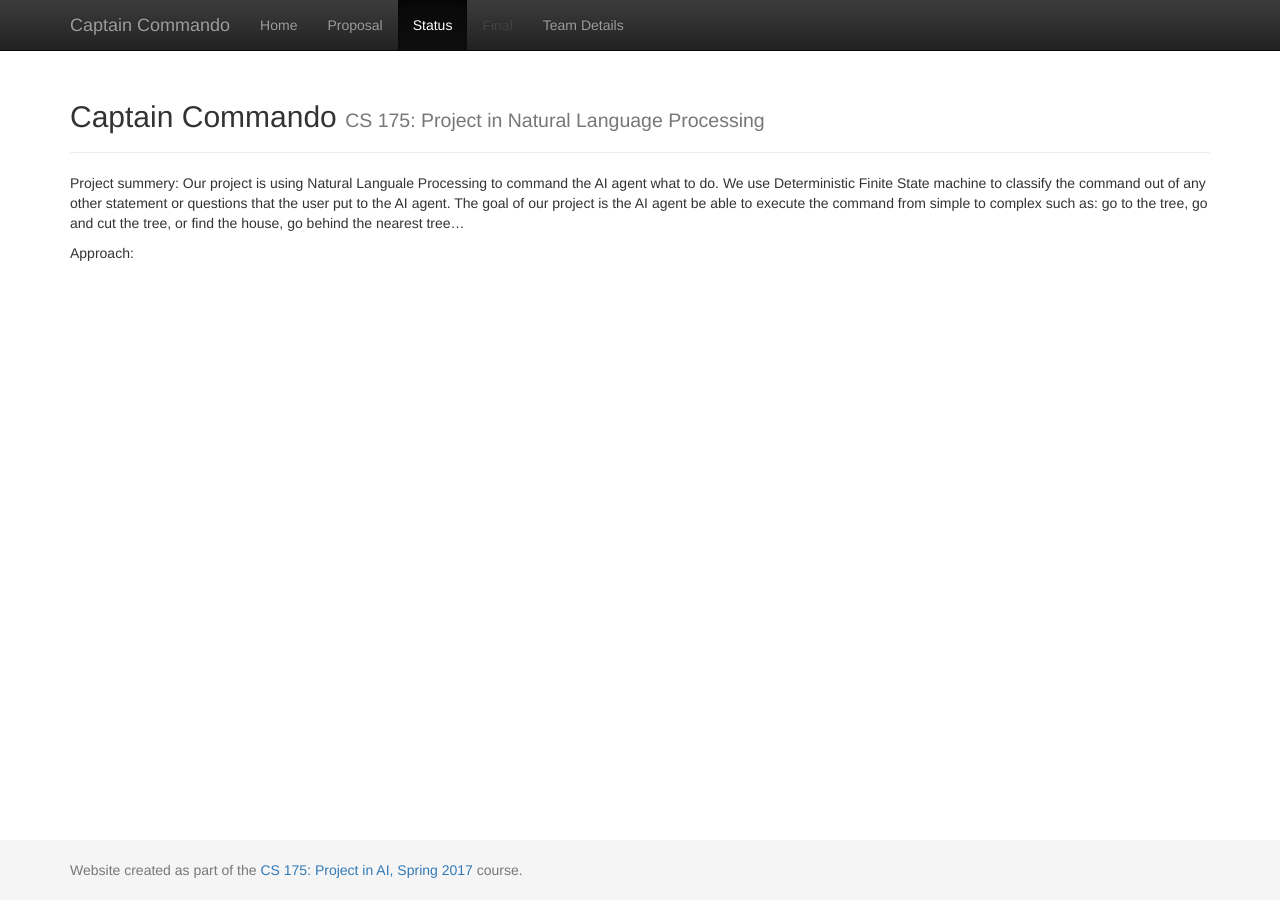
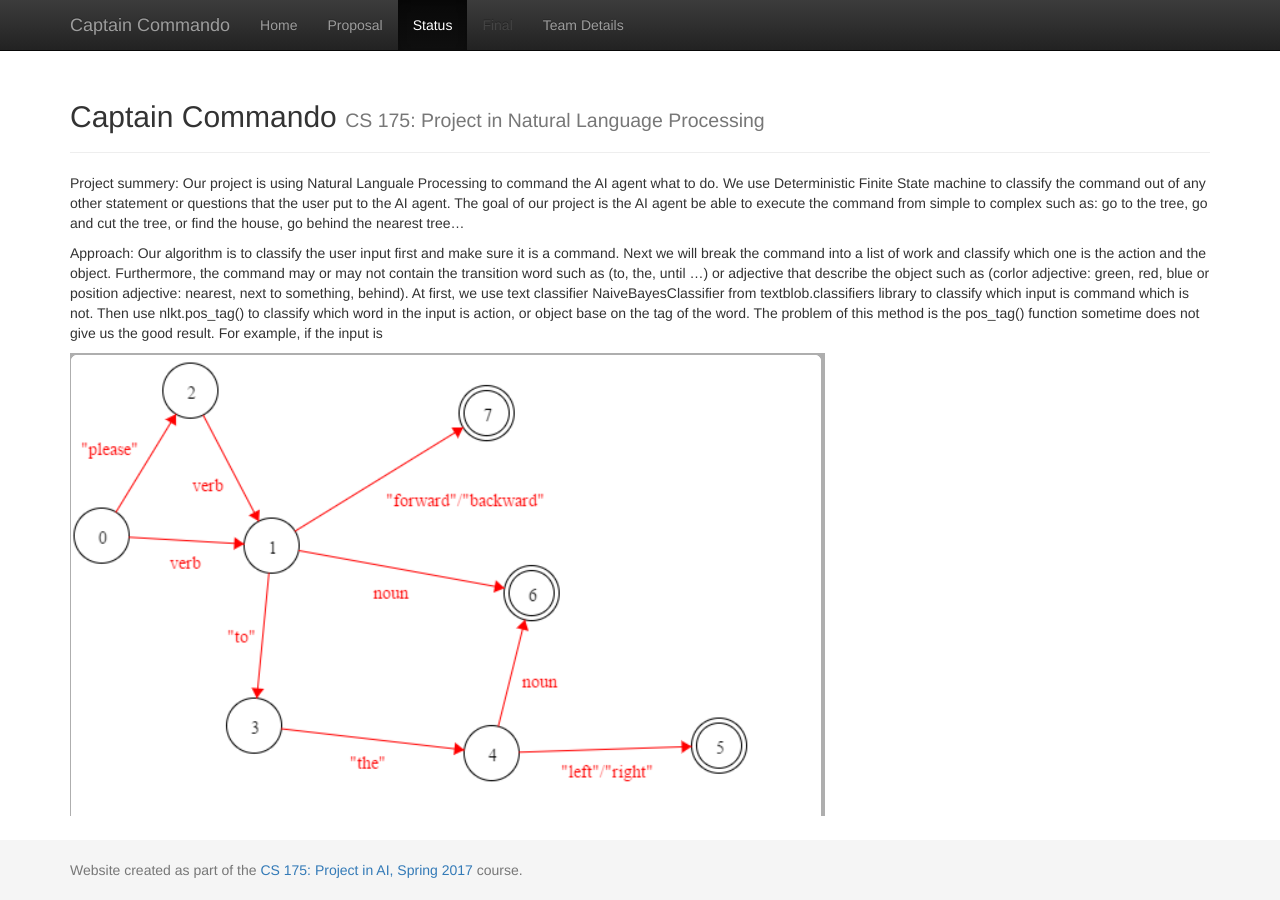
Before and after one commit to quanal/Captain-Commando, a Jekyll site: the page built from docs/status.md, in a window 1280 px wide. Built offline with Jekyll 4.4.1, drawn with Linux system fonts in a browser that asks for light colours; our own code applies the rules of GitHub Pages for plain Markdown files.

Commit message:
Update status.md

```diff
--- a/docs/status.md
+++ b/docs/status.md
@@ -1,3 +1,6 @@
 Project summery: Our project is using Natural Languale Processing to command the AI agent what to do. We use Deterministic Finite State machine to classify the command out of any other statement or questions that the user put to the AI agent. The goal of our project is the AI agent be able to execute the command from simple to complex such as: go to the tree, go and cut the tree, or find the house, go behind the nearest tree...
 
 Approach:
+  Our algorithm is to classify the user input first and make sure it is a command. Next we will break the command into a list of work and classify which one is the action and the object. Furthermore, the command may or may not contain the transition word such as (to, the, until ...) or adjective that describe the object such as (corlor adjective: green, red, blue or position adjective: nearest, next to something, behind). At first, we use text classifier NaiveBayesClassifier from textblob.classifiers library to classify which input is command which is not. Then use nlkt.pos_tag() to classify which word in the input is action, or object base on the tag of the word. The problem of this method is the pos_tag() function sometime does not give us the good result. For example, if the input is
+
+<img src="https://github.com/quanal/Captain-Commando/blob/master/docs/18718569_1307426995979417_1184667231_n.png">
```
